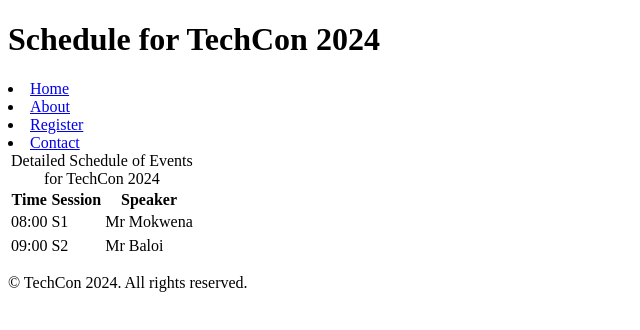
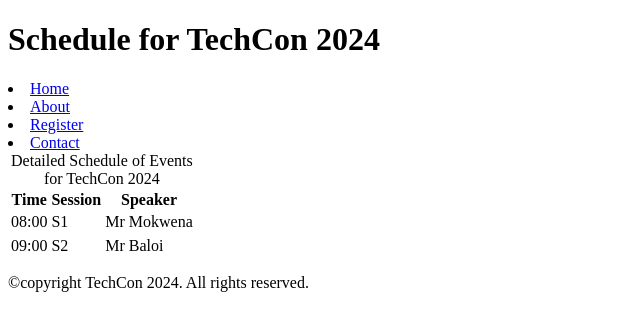
Before and after one commit to lebogangmongane/TechCon_HTML, a plain HTML site: page techcon_website/schedule.html in a window 1280 px wide. Shown: the full height of the page, 0-640 px from the left. Drawn offline with Linux system fonts and the light colour scheme.

Commit message:
Add files via upload

```diff
--- a/techcon_website/schedule.html
+++ b/techcon_website/schedule.html
@@ -41,7 +41,7 @@
 
     <!--Footer section-->
     <footer>
-        <p>&copy; TechCon 2024. All rights reserved.</p>
+        <p>&copy;copyright TechCon 2024. All rights reserved.</p>
     </footer>
 </body>
 </html>
```
